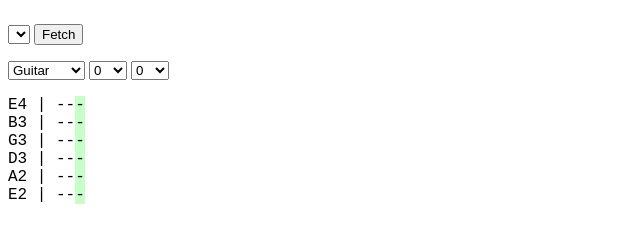
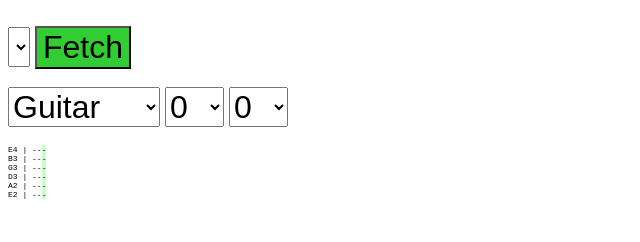
Before and after one commit to jsol/tabs, a website: page www/mobile.html in a window 1280 px wide. Shown: the whole page, without its empty margins (0-640 px from the left). Drawn offline with nearby package versions, Linux system fonts and the light colour scheme; no server answers.

Commit message:
Calculate tabcontainer font-size on screen width. And some style updates and clean up

```diff
--- a/www/mobile.html
+++ b/www/mobile.html
@@ -1,6 +1,7 @@
 <html>
 <head>
     <link rel="stylesheet" href="style.css"/>
+    <link rel="stylesheet" href="style-mobile.css"/>
     <script
         src="https://code.jquery.com/jquery-3.4.1.js"
         integrity="sha256-WpOohJOqMqqyKL9FccASB9O0KwACQJpFTUBLTYOVvVU="
@@ -10,12 +11,12 @@
 <body>
     <table></table>
     <p>
-    <select id = "existing"></select> <button id = "fetch">Fetch</button>
+    <select id="existing"></select> <button id="fetch">Fetch</button>
     <p>
     <select id='instrument'></select>
     <select id='modify'><option value='-2'>-2<option value='-1'>-1<Option value='0' selected>0</option><option value='1'>+1<option value='2'>+2</select>
     <select id='modifyNote'></select>
     <p></p>
-    <div id = "tabcontainer"></div>
+    <div id="tabcontainer"></div>
 </body>
 </html>
--- /dev/null
+++ b/www/style-mobile.css
@@ -0,0 +1,13 @@
+body {
+    font-family: Arial, Helvetica, sans-serif;
+    font-size: large;
+}
+select, button {
+    font-size: xx-large;
+}
+button {
+    background-color: green;
+}
+#tabcontainer {
+    font-size: 1vmin;
+}
--- a/www/style.css
+++ b/www/style.css
@@ -1,3 +1,10 @@
+body {
+    font-family: Arial, Helvetica, sans-serif;
+    font-size: large;
+}
+button#fetch {
+    background-color: limegreen;
+}
 #neck td {
     border: 1px solid black;
     width: 60px;
@@ -21,5 +28,3 @@
   font-family: monospace, monospace;
   padding-bottom: 20px;
 }
-h1 {color: red;}
-p {color: blue;}
```
Also changed, not shown: www/desktop.html (+3 -2 lines).
